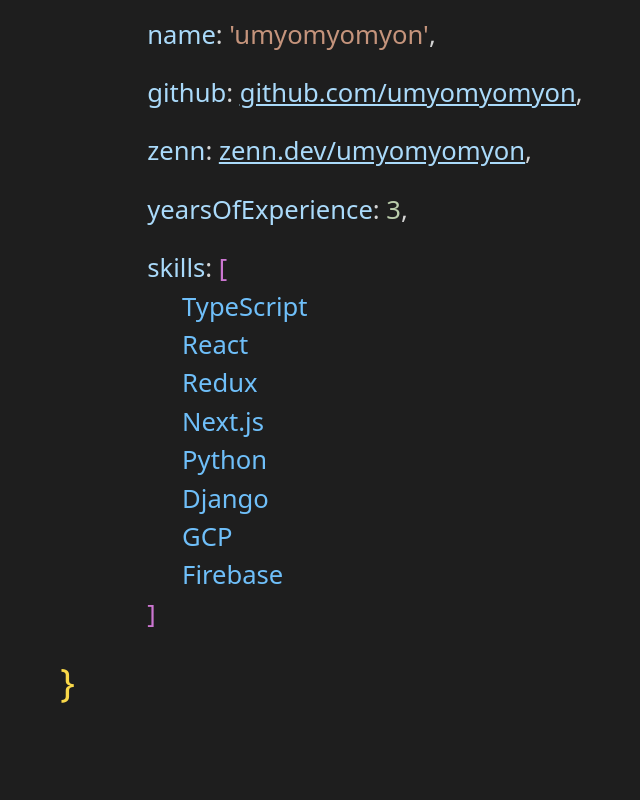
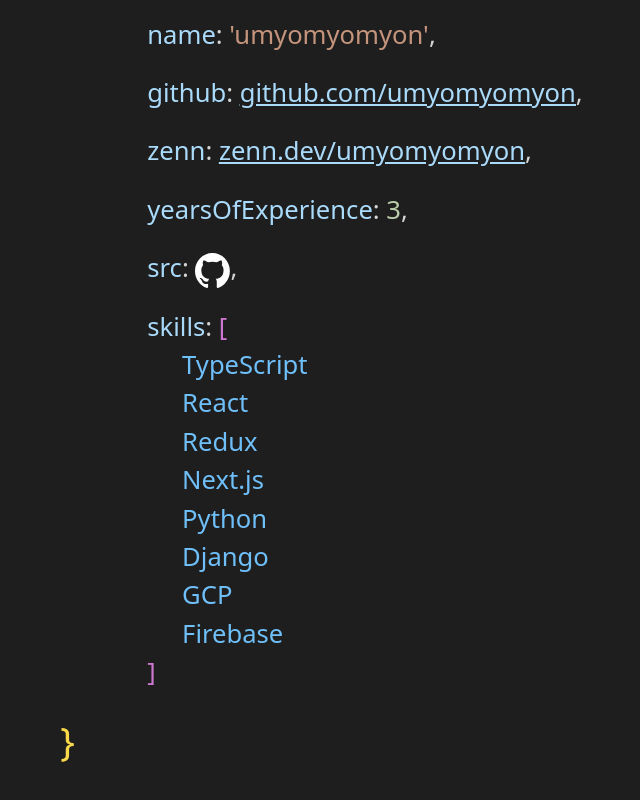
Before and after one commit to umyomyomyon/umyomyomyon-who-am-i, a Next.js app: page / in a window 1280 px wide. Shown: the part 948-1748 px from the top of the page, without its empty margins (275-915 px from the left). Built offline with nearby package versions, Linux system fonts and the light colour scheme.

Commit message:
このサイトのリポジトリへのリンクを追加

```diff
--- a/next.config.js
+++ b/next.config.js
@@ -1,5 +1,12 @@
 /** @type {import('next').NextConfig} */
 const nextConfig = {
+  webpack: (config) => {
+    config.module.rules.push({
+      test: /\.svg$/,
+      use: ['@svgr/webpack'],
+    });
+    return config;
+  },
   output: 'export',
   images: {
     unoptimized: true,
--- a/package.json
+++ b/package.json
@@ -23,6 +23,7 @@
     "typescript": "5.0.4"
   },
   "devDependencies": {
+    "@svgr/webpack": "^7.0.0",
     "eslint-config-prettier": "^8.8.0",
     "prettier": "^2.8.7"
   }
--- a/src/app/components/Fields/index.tsx
+++ b/src/app/components/Fields/index.tsx
@@ -27,6 +27,16 @@
         }
       />
       <KV property="yearsOfExperience" value={<span className="text-number">3</span>} />
+      <KV
+        property="src"
+        value={
+          <span>
+            <a href="https://github.com/umyomyomyon/umyomyomyon-who-am-i" className="z-10">
+              <img src="/github-mark.svg" width={35} className="inline" />
+            </a>
+          </span>
+        }
+      />
       <Skills />
     </ul>
   );
--- a/src/app/components/Footer/index.tsx
+++ b/src/app/components/Footer/index.tsx
@@ -1,8 +1,5 @@
 import { FC } from 'react';
 
 export const Footer: FC = () => {
-  return (
-    <footer className="grid place-content-center pb-32">
-    </footer>
-  );
+  return <footer className="grid place-content-center pb-32"></footer>;
 };
```
Also changed, not shown: public/github-mark.svg (added), 1 other file (tests, documents, lock files or other folders).
